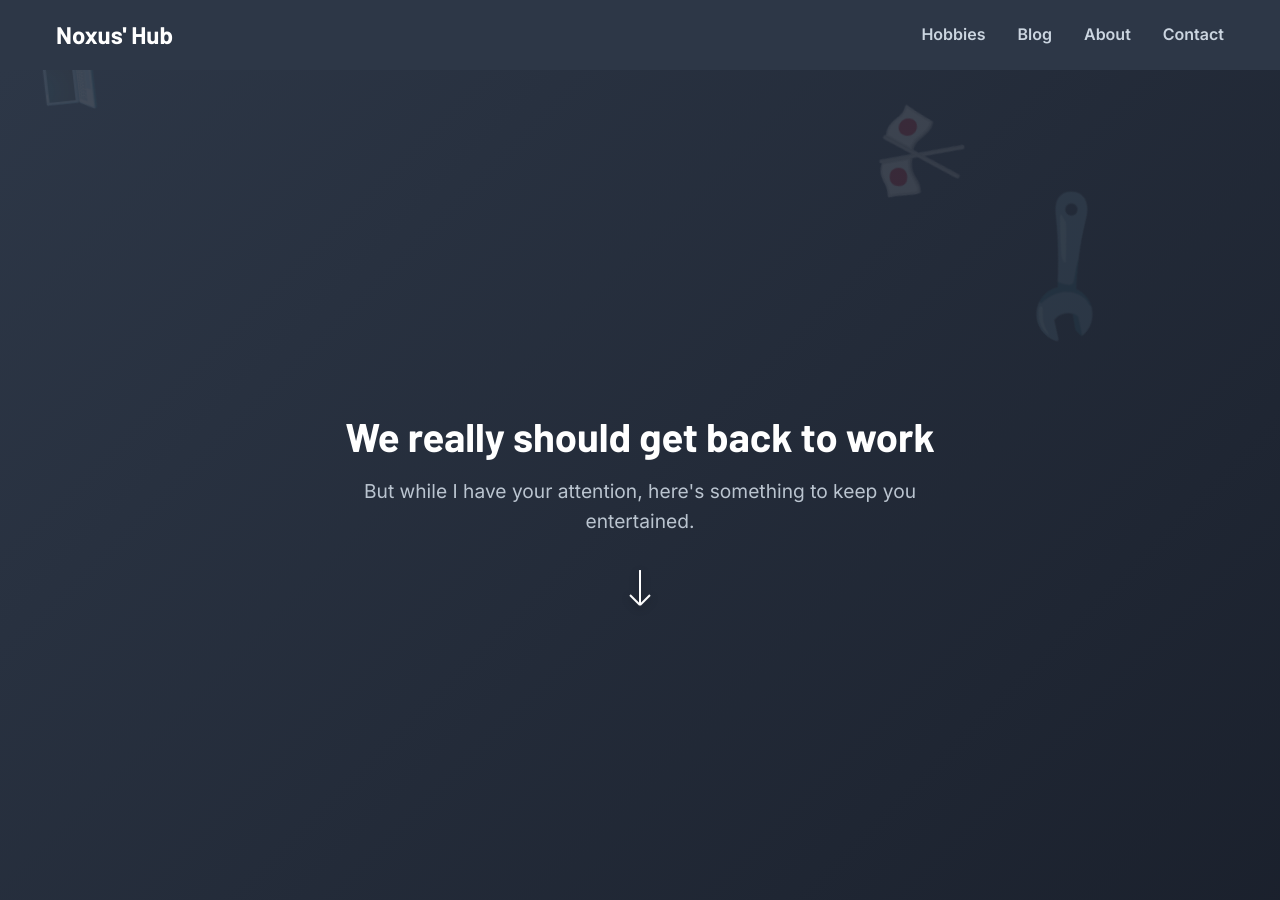
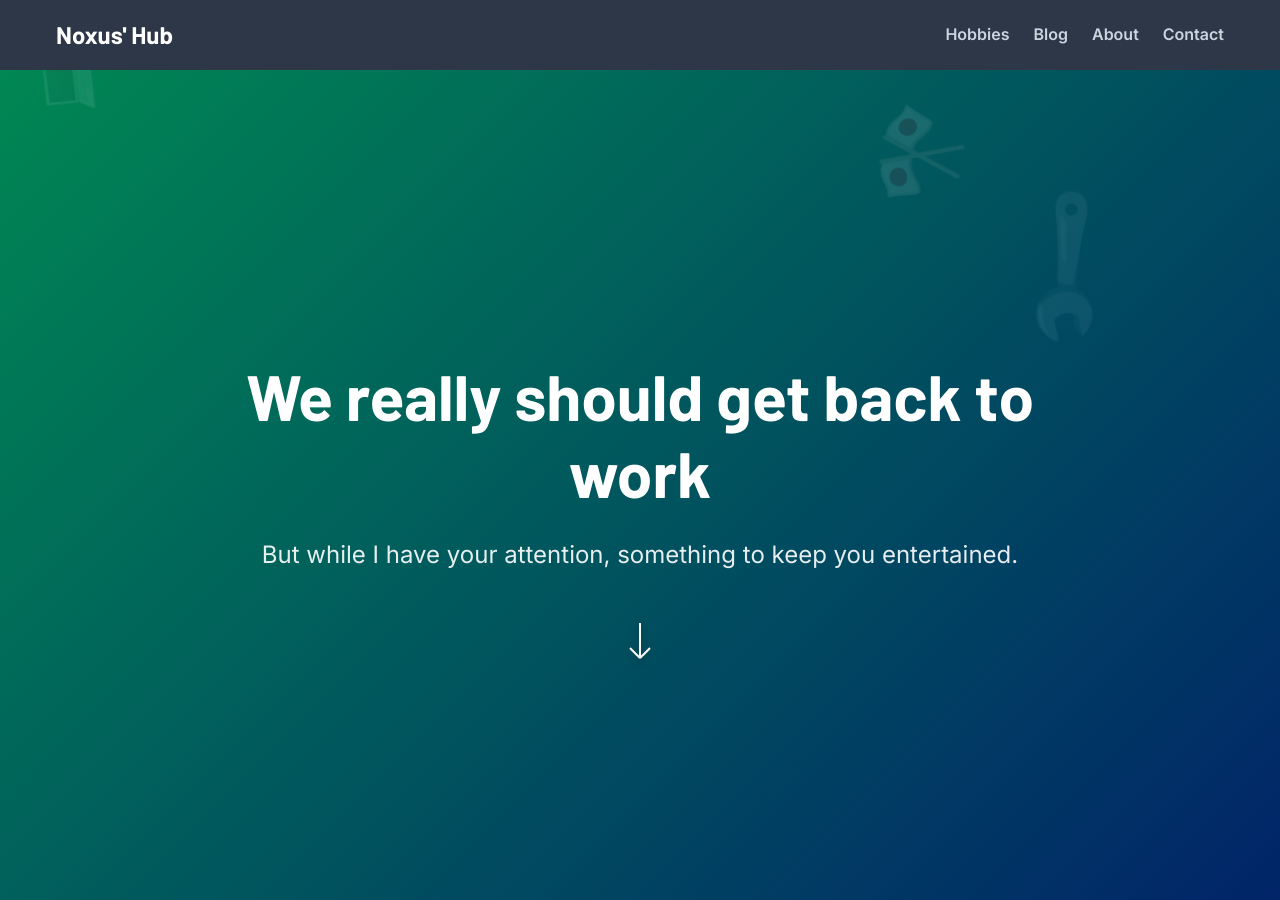
Before and after one commit to gmanthenoxus/gmanthenoxus.github.io, a Jekyll site: the page built from docs/index.html, in a window 1280 px wide and 900 px high. Built offline with Jekyll 4.4.1, drawn with Linux system fonts in a browser that asks for light colours; some of the changed text lies outside the part shown.

Commit message:
updated hompage

```diff
--- a/docs/assets/css/main.scss
+++ b/docs/assets/css/main.scss
@@ -1,6 +1,5 @@
 ---
 ---
-
 
 @import url('https://fonts.googleapis.com/css2?family=Barlow:wght@600;700&family=Inter:wght@400;600&display=swap');
 
@@ -33,7 +32,33 @@
 // ========================================
 $breakpoint-mobile: 768px;
 
-// Reset and base styles
+// ========================================
+// 🔄 Animations
+// ========================================
+@keyframes bounce {
+  0%, 20%, 50%, 80%, 100% {transform: translateY(0) translateX(-50%);}
+  40% {transform: translateY(-20px) translateX(-50%);}
+  60% {transform: translateY(-10px) translateX(-50%);}
+}
+
+@keyframes float {
+  0% {transform: translateY(0) rotate(0deg);}
+  100% {transform: translateY(-100vh) rotate(360deg);}
+}
+
+@keyframes fadeIn {
+  from { opacity: 0; transform: translateY(10px); }
+  to { opacity: 1; transform: translateY(0); }
+}
+
+@keyframes craneSwing {
+  0%, 100% { transform: rotate(-10deg); }
+  50% { transform: rotate(10deg); }
+}
+
+// ========================================
+// 🔧 Base & Reset
+// ========================================
 * {
   margin: 0;
   padding: 0;
@@ -55,8 +80,16 @@
 a {
   color: $accent-color;
   text-decoration: none;
+  transition: color 0.2s ease;
+
+  &:hover {
+    color: darken($accent-color, 10%);
+  }
 }
 
+// ========================================
+// 🧱 Layout Components
+// ========================================
 // Header
 .site-header {
   background: $primary-color;
@@ -72,7 +105,7 @@
   align-items: center;
   max-width: 1200px;
   margin: 0 auto;
-    padding: 0 1rem;
+  padding: 0 $spacing-sm;
 }
 
 .nav-logo {
@@ -87,7 +120,7 @@
   list-style: none;
 
   li {
-        margin-left: 2rem;
+    margin-left: $spacing-md;
   }
 
   a {
@@ -105,16 +138,16 @@
   background: darken($primary-color, 10%);
   color: $text-light;
   text-align: center;
-    padding: 2rem 1rem;
-    margin-top: 3rem;
+  padding: $spacing-lg $spacing-sm;
+  margin-top: $spacing-xl;
 }
 
 .social-links {
-    margin-bottom: 1rem;
+  margin-bottom: $spacing-sm;
 
   a {
     color: $text-light;
-        margin: 0 1rem;
+    margin: 0 $spacing-sm;
 
     &:hover {
       color: $accent-color;
@@ -129,10 +162,12 @@
   border-radius: 30px;
   text-decoration: none;
   font-weight: 600;
-    transition: all 0.2s;
-}
+  transition: all 0.2s ease;
+  text-align: center;
+  border: none;
+  cursor: pointer;
 
-.btn-primary {
+  &-primary {
     background: $accent-color;
     color: white;
 
@@ -143,7 +178,7 @@
     }
   }
 
-.btn-outline {
+  &-outline {
     background: transparent;
     color: $accent-color;
     border: 2px solid $accent-color;
@@ -154,64 +189,16 @@
     }
   }
 
-// Homepage specific styles
-.story-chapters {
-    display: flex;
-    overflow-x: scroll;
-    scroll-snap-type: x mandatory;
-    height: 100vh;
-    scrollbar-width: none;
-
-    &::-webkit-scrollbar {
-        display: none;
+  &-small {
+    padding: 0.5rem 1.2rem;
+    font-size: 0.9rem;
   }
 }
 
-.chapter {
-    flex: 0 0 100vw;
-    scroll-snap-align: start;
-    display: flex;
-    align-items: center;
-    justify-content: center;
-    position: relative;
-    padding: 1rem;
-}
-
-.chapter-content {
-    text-align: center;
-    background: rgba(255, 255, 255, 0.95);
-    padding: 2rem;
-    border-radius: 16px;
-    max-width: 500px;
-    backdrop-filter: blur(10px);
-    box-shadow: 0 10px 25px rgba(0, 0, 0, 0.1);
-}
-
-.chapter-emoji {
-    font-size: 4rem;
-    display: block;
-    margin-bottom: 1rem;
-}
-
-.chapter-title {
-    font-size: 2rem;
-    margin-bottom: 1rem;
-    color: $primary-color;
-}
-
-.chapter-description {
-    font-size: 1.1rem;
-    margin-bottom: 2rem;
-    color: $text-dark;
-}
-
-.chapter-cta {
-    @extend .btn-primary;
-}
-/* ==========================================================================
-   HERO SECTION
-   ========================================================================== */
-
+// ========================================
+// 🏠 Homepage Sections
+// ========================================
+// Hero Section
 .hero {
   height: 100vh;
   width: 100%;
@@ -222,14 +209,15 @@
   text-align: center;
   background: linear-gradient(135deg, #008753 0%, #012169 100%);
   color: white;
-  padding: 0 20px;
+  padding: 0 $spacing-sm;
   position: relative;
   overflow: hidden;
 
   &-content {
     max-width: 800px;
     z-index: 2;
-  }
+    position: relative;
+    padding-bottom: 60px;
   }
 
   .headline {
@@ -237,6 +225,7 @@
     font-weight: 700;
     margin-bottom: 1.5rem;
     line-height: 1.2;
+    color: white;
   }
 
   .subheadline {
@@ -247,7 +236,7 @@
 
   .scroll-down {
     position: absolute;
-  bottom: 30px;
+    bottom: 0;
     left: 50%;
     transform: translateX(-50%);
     animation: bounce 2s infinite;
@@ -264,329 +253,27 @@
     pointer-events: none;
     z-index: 1;
   }
-
-/* ==========================================================================
-   ROADMAP SECTION
-   ========================================================================== */
-
-.roadmap {
-  padding: 4rem 0;
-  background: #f8f9fa;
-
-  &-container {
-    display: flex;
-    overflow-x: auto;
-    scroll-snap-type: x mandatory;
-    padding: 0 10vw;
-    gap: 2rem;
-    scrollbar-width: none;
-
-    &::-webkit-scrollbar {
-      display: none;
-    }
 }
 
-  &-card {
-    scroll-snap-align: start;
-    min-width: 300px;
-    height: 300px;
-    background: white;
-    border-radius: 16px;
-    padding: 2rem;
-    box-shadow: 0 10px 30px rgba(0,0,0,0.05);
-    display: flex;
-    flex-direction: column;
-    transition: transform 0.3s ease;
-
-    &:hover {
-      transform: translateY(-10px);
-    }
-
-    h3 {
-      font-size: 1.5rem;
-      margin-bottom: 1rem;
-      color: #2D3747;
-    }
-
-    p {
-      color: #4A5568;
-      margin-bottom: auto;
-    }
-
-    .cta {
-      margin-top: 2rem;
-      display: inline-block;
-      padding: 0.8rem 1.5rem;
-      background: #FF6B35;
-      color: white;
-      border-radius: 50px;
-      text-decoration: none;
-      font-weight: 500;
-
-      &.disabled {
-        background: #CBD5E0;
-        cursor: not-allowed;
-      }
-    }
-  }
-}
-
-.wip-badge {
-  background: #EDF2F7;
-  color: #4A5568;
-  padding: 0.3rem 0.8rem;
-  border-radius: 50px;
-  font-size: 0.8rem;
-  display: inline-block;
-  margin-left: 0.5rem;
-}
-
-/* ==========================================================================
-   ANIMATIONS
-   ========================================================================== */
-
-@keyframes bounce {
-  0%, 20%, 50%, 80%, 100% {transform: translateY(0) translateX(-50%);}
-  40% {transform: translateY(-20px) translateX(-50%);}
-  60% {transform: translateY(-10px) translateX(-50%);}
-}
-
-@keyframes float {
-  0% {transform: translateY(0) rotate(0deg);}
-  100% {transform: translateY(-100vh) rotate(360deg);}
-}
-
-.cta-section {
-    text-align: center;
-    padding: 4rem 1rem;
-    background: $primary-color;
-    color: white;
-
-    h2 {
-        color: white;
-        margin-bottom: 1rem;
-    }
-
-    p {
-        color: $text-light;
-        max-width: 600px;
-        margin: 0 auto 2rem;
-    }
-}
-
-// Add this at the bottom of your main.scss file
-.story-chapters {
-    display: flex;
-    overflow-x: scroll;
-    scroll-snap-type: x mandatory;
-    height: 100vh;
-    scrollbar-width: none; // Firefox
-
-    &::-webkit-scrollbar {
-        display: none; // Chrome/Safari
-    }
-
-    @media (max-width: 768px) {
-        height: 80vh;
-    }
-}
-
-.chapter {
-    flex: 0 0 100vw;
-    scroll-snap-align: start;
-    display: flex;
-    align-items: center;
-    justify-content: center;
-    position: relative;
-    padding: 1rem;
-
-    @media (min-width: 768px) {
-        padding: 2rem;
-    }
-}
-
-.chapter-content {
-    text-align: center;
-    background: rgba(255, 255, 255, 0.95);
-    padding: 2rem;
-    border-radius: 16px;
-    max-width: 500px;
-    backdrop-filter: blur(10px);
-    box-shadow: 0 10px 25px rgba(0, 0, 0, 0.1);
-
-    @media (min-width: 768px) {
-        padding: 3rem;
-    }
-}
-
-.chapter-emoji {
-    font-size: 4rem;
-    display: block;
-    margin-bottom: 1rem;
-}
-
-.chapter-title {
-    font-size: 2rem;
-    margin-bottom: 1rem;
-    color: #2D3747;
-}
-
-.chapter-description {
-    font-size: 1.1rem;
-    margin-bottom: 2rem;
-    color: #2D3747;
-}
-
-.chapter-cta {
-    display: inline-block;
-    background: #FF6B35;
-    color: white;
-    padding: 0.75rem 1.5rem;
-    border-radius: 30px;
-    text-decoration: none;
-    font-weight: 600;
-    transition: transform 0.2s;
-
-    &:hover {
-        transform: translateY(-2px);
-        color: white;
-    }
-}
-
-.hero {
-    text-align: center;
-    padding: 4rem 1rem;
-    background: linear-gradient(135deg, #2D3747 0%, #1A202C 100%);
-    color: white;
-
-    h1 {
-        color: white;
-        font-size: 2.5rem;
-        margin-bottom: 1rem;
-    }
-
-    p {
-        font-size: 1.2rem;
-        color: #CBD5E0;
-        max-width: 600px;
-        margin: 0 auto 2rem;
-    }
-}
-
-.cta-section {
-    text-align: center;
-    padding: 4rem 1rem;
-    background: #2D3747;
-    color: white;
-
-    h2 {
-        color: white;
-        margin-bottom: 1rem;
-    }
-
-    p {
-        color: #CBD5E0;
-        max-width: 600px;
-        margin: 0 auto 2rem;
-    }
-}
-
-.btn {
-    display: inline-block;
-    padding: 0.75rem 1.5rem;
-    border-radius: 30px;
-    text-decoration: none;
-    font-weight: 600;
-    text-align: center;
-    transition: all 0.2s;
-    border: none;
-    cursor: pointer;
-}
-
-.btn-primary {
-    background: #FF6B35;
-    color: white;
-
-    &:hover {
-        background: #E55A2B;
-        transform: translateY(-2px);
-        color: white;
-    }
-}
-
-.btn-outline {
-    background: transparent;
-    color: #FF6B35;
-    border: 2px solid #FF6B35;
-
-    &:hover {
-        background: #FF6B35;
-        color: white;
-    }
-}
-
-
-.project-highlight {
-    background: rgba(255, 107, 53, 0.1);
-    border-left: 4px solid $accent-color;
-    padding: 2rem;
-    border-radius: 0 8px 8px 0;
-    margin: 2rem 0;
-}
-
-.project-highlight h3 {
-    margin-top: 0;
-    color: $primary-color;
-}
-
-.project-highlight .btn {
-    margin-top: 1rem;
-}
-
-/* In assets/css/main.scss */
-.hero-content {
-  max-width: 800px;
-  z-index: 2;
-  position: relative;
-  padding-bottom: 60px; /* Space for arrow */
-}
-
-.scroll-down {
-  position: absolute;
-  bottom: 0;
-  left: 50%;
-  transform: translateX(-50%);
-  animation: bounce 2s infinite;
-
-  svg {
-    filter: drop-shadow(0 2px 4px rgba(0,0,0,0.3));
-  }
-}
-
-/* In assets/css/main.scss */
-/* ==========================================================================
-   TABBED ROADMAP
-   ========================================================================== */
-
+// Tabbed Roadmap Section
 .tabbed-roadmap {
-  padding: 2rem 0 4rem;
-  background: #f8f9fa;
-}
+  padding: $spacing-xl 0;
+  background: $background-light;
 
   .roadmap-nav {
     display: flex;
     justify-content: center;
-  margin-bottom: 2rem;
-  border-bottom: 1px solid #e2e8f0;
-  padding: 0 1rem;
+    margin-bottom: $spacing-md;
+    border-bottom: 1px solid darken($background-light, 10%);
+    padding: 0 $spacing-sm;
 
     .nav-item {
       background: none;
       border: none;
-    padding: 1rem 2rem;
+      padding: $spacing-sm $spacing-md;
       font-size: 1.1rem;
       font-weight: 500;
-    color: #4A5568;
+      color: $text-muted;
       cursor: pointer;
       position: relative;
       transition: all 0.3s ease;
@@ -603,15 +290,15 @@
       }
 
       &:hover {
-      color: #2D3747;
+        color: $text-dark;
       }
 
       &.active {
-      color: #FF6B35;
+        color: $accent-color;
         font-weight: 600;
 
         &:after {
-        background: #FF6B35;
+          background: $accent-color;
         }
       }
     }
@@ -620,7 +307,7 @@
   .roadmap-content {
     max-width: 1200px;
     margin: 0 auto;
-  padding: 0 2rem;
+    padding: 0 $spacing-sm;
   }
 
   .content-pane {
@@ -632,29 +319,24 @@
     }
   }
 
-@keyframes fadeIn {
-  from { opacity: 0; transform: translateY(10px); }
-  to { opacity: 1; transform: translateY(0); }
-}
-
   .content-card {
     background: white;
     border-radius: 16px;
-  padding: 2.5rem;
+    padding: $spacing-lg;
     box-shadow: 0 10px 30px rgba(0,0,0,0.05);
   }
 
   .preview-grid, .hobby-grid {
     display: grid;
     grid-template-columns: repeat(auto-fit, minmax(300px, 1fr));
-  gap: 1.5rem;
-  margin: 2rem 0;
+    gap: $spacing-md;
+    margin: $spacing-lg 0;
   }
 
   .preview-item, .hobby-item {
-  padding: 1.5rem;
+    padding: $spacing-md;
     border-radius: 12px;
-  background: #f8f9fa;
+    background: $background-light;
     transition: transform 0.3s ease;
 
     &:hover {
@@ -668,30 +350,29 @@
     .hobby-emoji {
       font-size: 2.5rem;
       display: block;
-    margin-bottom: 1rem;
+      margin-bottom: $spacing-sm;
     }
   }
 
-.cta-small {
+  .wip-badge {
+    background: darken($background-light, 5%);
+    color: $text-muted;
+    padding: 0.3rem 0.8rem;
+    border-radius: 50px;
+    font-size: 0.8rem;
     display: inline-block;
-  padding: 0.5rem 1.2rem;
-  background: #2D3747;
-  color: white;
-  border-radius: 50px;
-  text-decoration: none;
-  font-size: 0.9rem;
-  margin-top: 1rem;
+    margin-left: 0.5rem;
   }
 
   .wip-container {
     text-align: center;
-  padding: 2rem;
+    padding: $spacing-md;
 
     .construction {
       position: relative;
       height: 150px;
       width: 100%;
-    margin: 2rem auto;
+      margin: $spacing-lg auto;
       max-width: 300px;
     }
 
@@ -701,7 +382,7 @@
       left: 50%;
       width: 4px;
       height: 100px;
-    background: #4A5568;
+      background: $text-muted;
       transform-origin: top center;
       animation: craneSwing 8s infinite ease-in-out;
 
@@ -712,7 +393,7 @@
         left: -8px;
         width: 20px;
         height: 20px;
-      background: #FF6B35;
+        background: $accent-color;
         border-radius: 50%;
       }
     }
@@ -724,13 +405,13 @@
       transform: translateX(-50%);
       width: 120px;
       height: 100px;
-    background: #CBD5E0;
+      background: darken($background-light, 10%);
 
       .window {
         position: absolute;
         width: 20px;
         height: 30px;
-      background: #90CDF4;
+        background: lighten($accent-color, 30%);
         left: 20px;
         top: 20px;
 
@@ -745,20 +426,120 @@
 
     .wip-form {
       max-width: 400px;
-    margin: 2rem auto;
+      margin: $spacing-lg auto;
 
       input {
         width: 100%;
         padding: 0.8rem;
-      border: 1px solid #CBD5E0;
+        border: 1px solid darken($background-light, 10%);
         border-radius: 50px;
-      margin: 1rem 0;
+        margin: $spacing-sm 0;
         text-align: center;
       }
     }
   }
+}
 
-@keyframes craneSwing {
-  0%, 100% { transform: rotate(-10deg); }
-  50% { transform: rotate(10deg); }
+// Story Chapters
+.story-chapters {
+  display: flex;
+  overflow-x: scroll;
+  scroll-snap-type: x mandatory;
+  height: 100vh;
+  scrollbar-width: none;
+
+  &::-webkit-scrollbar {
+    display: none;
   }
+
+  @media (max-width: $breakpoint-mobile) {
+    height: 80vh;
+  }
+}
+
+.chapter {
+  flex: 0 0 100vw;
+  scroll-snap-align: start;
+  display: flex;
+  align-items: center;
+  justify-content: center;
+  position: relative;
+  padding: $spacing-sm;
+
+  @media (min-width: $breakpoint-mobile) {
+    padding: $spacing-md;
+  }
+
+  &-content {
+    text-align: center;
+    background: rgba(255, 255, 255, 0.95);
+    padding: $spacing-md;
+    border-radius: 16px;
+    max-width: 500px;
+    backdrop-filter: blur(10px);
+    box-shadow: 0 10px 25px rgba(0, 0, 0, 0.1);
+
+    @media (min-width: $breakpoint-mobile) {
+      padding: $spacing-lg;
+    }
+  }
+
+  &-emoji {
+    font-size: 4rem;
+    display: block;
+    margin-bottom: $spacing-sm;
+  }
+
+  &-title {
+    font-size: 2rem;
+    margin-bottom: $spacing-sm;
+    color: $primary-color;
+  }
+
+  &-description {
+    font-size: 1.1rem;
+    margin-bottom: $spacing-md;
+    color: $text-dark;
+  }
+
+  &-cta {
+    @extend .btn-primary;
+  }
+}
+
+// CTA Section
+.cta-section {
+  text-align: center;
+  padding: $spacing-xl $spacing-sm;
+  background: $primary-color;
+  color: white;
+
+  h2 {
+    color: white;
+    margin-bottom: $spacing-sm;
+  }
+
+  p {
+    color: $text-light;
+    max-width: 600px;
+    margin: 0 auto $spacing-md;
+  }
+}
+
+// Project Highlight
+.project-highlight {
+  background: rgba($accent-color, 0.1);
+  border-left: 4px solid $accent-color;
+  padding: $spacing-md;
+  border-radius: 0 8px 8px 0;
+  margin: $spacing-md 0;
+
+  h3 {
+    margin-top: 0;
+    color: $primary-color;
+  }
+
+  .btn {
+    margin-top: $spacing-sm;
+  }
+}
--- a/docs/index.html
+++ b/docs/index.html
@@ -1,12 +1,14 @@
 ---
 layout: default
-title: Welcome
 ---
 
+<!-- Hero Section -->
 <section class="hero">
   <div class="hero-content">
     <h1 class="headline">We really should get back to work</h1>
-    <p class="subheadline">But while I have your attention, here's something to keep you entertained.</p>
+    <p class="subheadline">But while I have your attention, something to keep you entertained.</p>
+
+    <!-- Arrow under subheadline -->
     <div class="scroll-down">
       <svg width="30" height="50" viewBox="0 0 30 50" fill="none" xmlns="http://www.w3.org/2000/svg">
         <path d="M15 0V35M15 35L25 25M15 35L5 25" stroke="white" stroke-width="2"/>
@@ -14,9 +16,10 @@
     </div>
   </div>
 
+  <!-- Floating emojis added via JS -->
 </section>
 
-<!-- Replace roadmap section in _layouts/home.html -->
+<!-- Tabbed Roadmap Section -->
 <section class="tabbed-roadmap">
   <nav class="roadmap-nav">
     <button class="nav-item active" data-target="blog">Get Inspired</button>
@@ -25,51 +28,48 @@
   </nav>
 
   <div class="roadmap-content">
+    <!-- Blog Content -->
     <div id="blog" class="content-pane active">
       <div class="content-card">
         <h3>Latest Inspiration</h3>
         <p>Exploring the intersection of passion and technology through personal stories.</p>
+
         <div class="preview-grid">
+          {% for post in site.posts limit:3 %}
           <div class="preview-item">
-            <h4>Why I Build With Passions</h4>
-            <p>How turning hobbies into code changed my approach to development</p>
-            <a href="/blog/passion-driven-dev" class="cta-small">Read</a>
+            <h4>{{ post.title }}</h4>
+            <p>{{ post.excerpt | strip_html | truncate: 100 }}</p>
+            <a href="{{ post.url }}" class="cta-small">Read</a>
           </div>
-          <div class="preview-item">
-            <h4>From Lagos to London</h4>
-            <p>A developer's journey through cultural perspectives</p>
-            <a href="/blog/lagos-to-london" class="cta-small">Read</a>
-          </div>
+          {% endfor %}
         </div>
+
         <a href="/blog" class="cta">View All Posts</a>
       </div>
     </div>
 
+    <!-- Hobbies Content -->
     <div id="hobbies" class="content-pane">
       <div class="content-card">
         <h3>My Passion Projects</h3>
         <p>Where obsessions meet code and create solutions</p>
+
+        <!-- Dynamically list hobby categories -->
         <div class="hobby-grid">
+          {% for hobby in site.data.hobbies %}
           <div class="hobby-item">
-            <span class="hobby-emoji">🏀</span>
-            <h4>Sports Analytics</h4>
-            <p>Basketball data visualization tools</p>
+            <span class="hobby-emoji">{{ hobby.emoji }}</span>
+            <h4>{{ hobby.name }}</h4>
+            <p>{{ hobby.description }}</p>
           </div>
-          <div class="hobby-item">
-            <span class="hobby-emoji">🎌</span>
-            <h4>Anime Tech</h4>
-            <p>API integrations and fan tools</p>
-          </div>
-          <div class="hobby-item">
-            <span class="hobby-emoji">👟</span>
-            <h4>Sneaker Tech</h4>
-            <p>Drop trackers and authentication</p>
-          </div>
+          {% endfor %}
         </div>
+
         <a href="/hobbies" class="cta">Explore All Hobbies</a>
       </div>
     </div>
 
+    <!-- Brain Work Content -->
     <div id="brain" class="content-pane">
       <div class="content-card">
         <div class="wip-container">
@@ -93,61 +93,3 @@
     </div>
   </div>
 </section>
-
-<!-- Horizontal Roadmap -->
-<section class="roadmap">
-  <div class="roadmap-container">
-    <div class="roadmap-card">
-      <h3>Get Inspired</h3>
-      <p>Explore my blog posts about passion and technology.</p>
-      <a href="{{ site.baseurl }}/blog" class="cta">Read Posts</a>
-    </div>
-
-    <div class="roadmap-card">
-      <h3>My Hobbies</h3>
-      <p>See how I turn obsessions into code.</p>
-      <a href="{{ site.baseurl }}/hobbies" class="cta">Explore Hobbies</a>
-    </div>
-
-    <div class="roadmap-card">
-      <h3>Brain Work <span class="wip-badge">Work in Progress</span></h3>
-      <p>Interactive zone for collaboration and challenges.</p>
-      <a href="#" class="cta disabled">Coming Soon</a>
-    </div>
-  </div>
-</section>
-
-<section id="chapters" class="story-chapters">
-    {% for hobby in site.data.hobbies %}
-    <div class="chapter" style="background-color: {{ hobby.color }};">
-        <div class="chapter-content">
-            <span class="chapter-emoji">{{ hobby.emoji }}</span>
-            <h2 class="chapter-title">{{ hobby.name }}</h2>
-            <p class="chapter-description">{{ hobby.description }}</p>
-            <a href="/hobbies/{{ hobby.slug }}" class="chapter-cta">Explore {{ hobby.name }}</a>
-        </div>
-    </div>
-    {% endfor %}
-</section>
-
-<section class="cta-section">
-    <div class="container">
-        <h2>Want to see more?</h2>
-        <p>Discover all my projects, thoughts, and creative endeavors.</p>
-        <a href="/hobbies" class="btn btn-outline">View All Hobbies</a>
-    </div>
-</section>
-
-<script>
-document.addEventListener('DOMContentLoaded', function() {
-    // Add smooth scrolling for the explore button
-    const exploreBtn = document.querySelector('.hero .btn');
-    if (exploreBtn) {
-        exploreBtn.addEventListener('click', function(e) {
-            e.preventDefault();
-            const target = document.querySelector(this.getAttribute('href'));
-            target.scrollIntoView({ behavior: 'smooth' });
-        });
-    }
-});
-</script>
```
Lines whose indentation alone changed are shown as unchanged.
